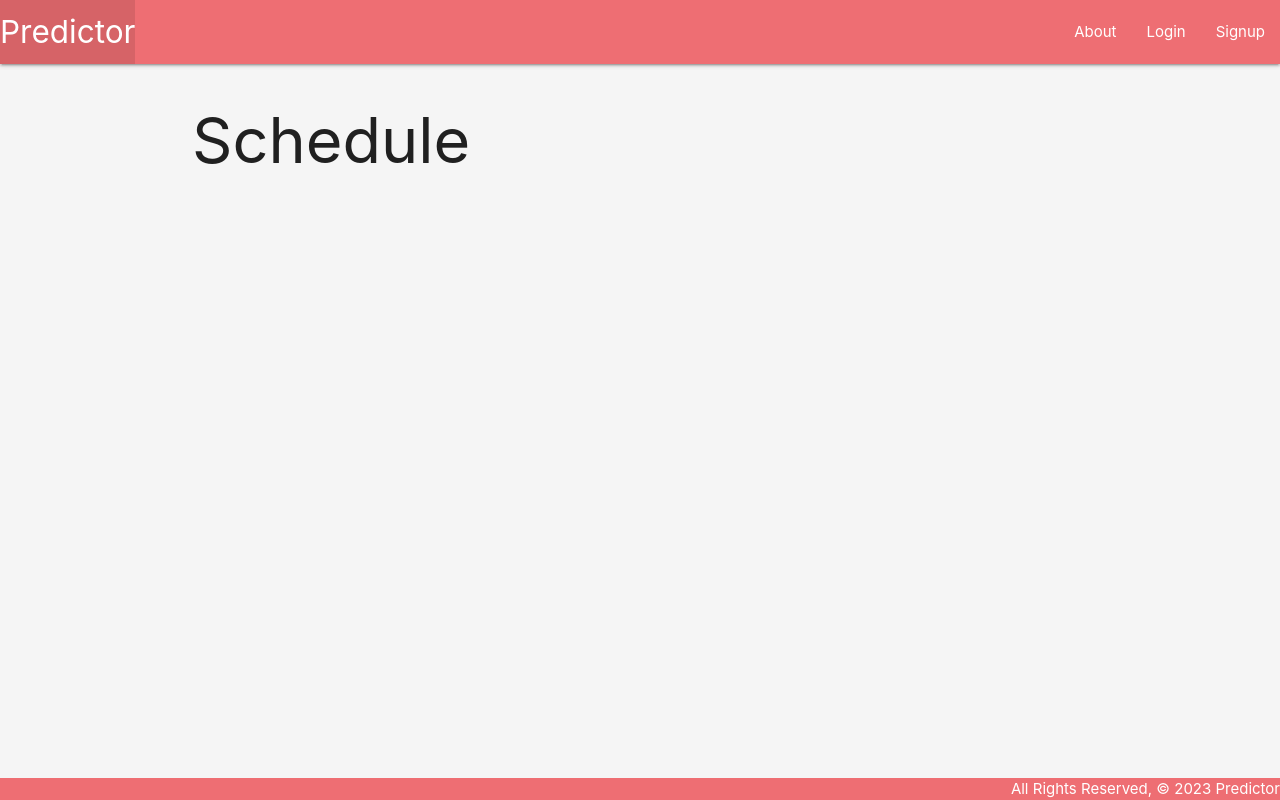
After one commit to sbahlool/predictor-app, a Django app: page /schedule in a window 1280 px wide. The commit adds this page. Run offline with Django 4.2, Linux system fonts and the light colour scheme; data that the repository does not hold is empty.

Commit message:
Schedule and Prediction models initial

```diff
--- /dev/null
+++ b/main_app/static/css/style.css
@@ -0,0 +1,23 @@
+body {
+  background-color: whitesmoke;
+  display: flex;
+  min-height: 100vh;
+  flex-direction: column;
+}
+
+main {
+  flex: 1 0 auto;
+}
+
+footer.page-footer{
+  padding: 0;
+  text-align: right;
+}
+
+.flex-container{
+  display: flex;
+  justify-content: space-between;
+}
+img{
+  border-radius: 30%;
+}
--- a/main_app/templates/base.html
+++ b/main_app/templates/base.html
@@ -22,6 +22,7 @@
         <ul class="right">
           <li><a href="{% url 'about' %}">About</a></li>
           {% if user.is_authenticated %}
+          <li><a href="{% url 'schedule_index' %}">Schedule</a></li>
           <li><a href="{% url 'logout' %}">Logout</a></li>
           <li><a href="{% url 'users-profile' %}">{{ user.username }}</a></li>
           {% else %}
--- /dev/null
+++ b/main_app/templates/main_app/schedule_list.html
@@ -0,0 +1,26 @@
+{% extends 'base.html' %}
+
+{% block content %}
+<h1> Schedule </h1>
+{% for schedule in schedule_list %}
+<div class="card">
+
+    <div class="card-content">
+
+      <div class="flex-container">
+
+      <div>
+      <h4>{{ schedule.date }}</h4>
+      <h4>{{ schedule.time }}</h4>
+      <span class="card-title">{{ schedule.hometeam }}</span>
+      <div> {{ schedule.hometeamscore }} </div>
+      <div> {{ schedule.awayteamscore }} </div>
+      <span class="card-title"> {{ schedule.awayteam }}</span>
+
+      </div>
+
+      </div>
+    </div>
+  </div>
+  {% endfor %}
+  {% endblock %}
--- a/main_app/urls.py
+++ b/main_app/urls.py
@@ -6,6 +6,7 @@ from .views import profile, ChangePasswordView, RegisterView
 urlpatterns = [
   path('', views.home, name='home'),
   path('about/', views.about, name='about'),
+  path('schedule', views.ScheduleList.as_view(), name='schedule_index'),
   path('accounts/profile/', profile, name='users-profile'),
   path('accounts/signup/', RegisterView.as_view(), name='signup'),
   path('password_change/', ChangePasswordView.as_view(), name='password_change'),
--- a/main_app/views.py
+++ b/main_app/views.py
@@ -1,9 +1,11 @@
 from django.shortcuts import render, redirect
+from .models import Schedule
 from django.contrib.auth.views import PasswordChangeView
 from django.contrib.auth.decorators import login_required
 from django.contrib.auth.mixins import LoginRequiredMixin
 from django.contrib.auth.forms import UserCreationForm
 from django.contrib.messages.views import SuccessMessageMixin
+from django.views.generic import ListView, DetailView
 from django.contrib.auth import login
 from django.contrib import messages
 from django.urls import reverse_lazy
@@ -18,6 +20,14 @@ def home(request):
 
 def about(request):
   return render(request, 'about.html')
+
+
+# def schedule_index(request):
+#   schedule = Schedule.objects.all()
+#   return render(request, 'schedule.html', {'schedule': schedule})
+
+class ScheduleList(ListView):
+  model = Schedule
 
 class ChangePasswordView(SuccessMessageMixin, PasswordChangeView):
     template_name = 'change_password.html'
```
Also changed, not shown: main_app/models.py (+5 -2 lines), main_app/migrations/0005_alter_schedule_awayteamscore_and_more.py (added), main_app/migrations/0006_alter_schedule_awayteamscore_and_more.py (added).
